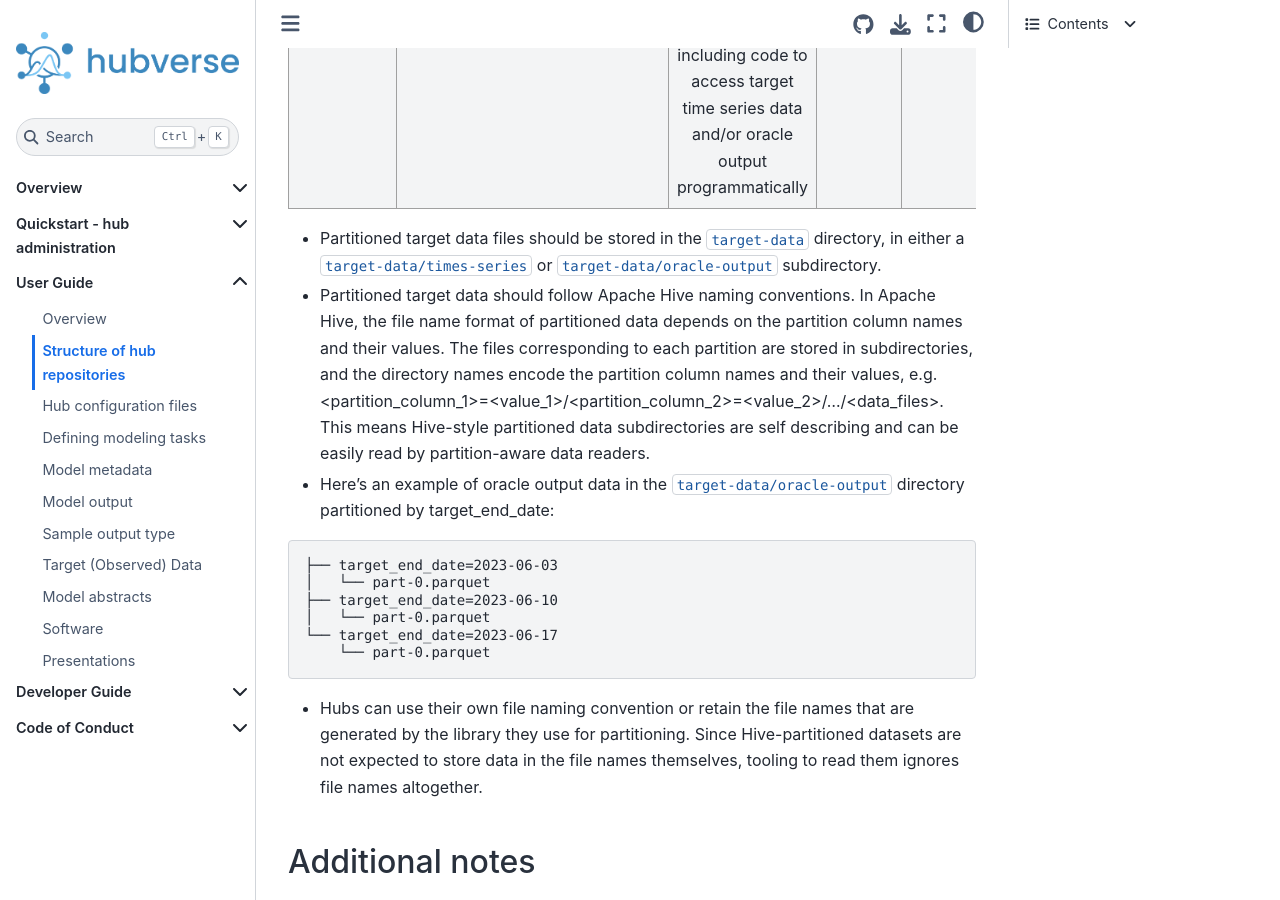
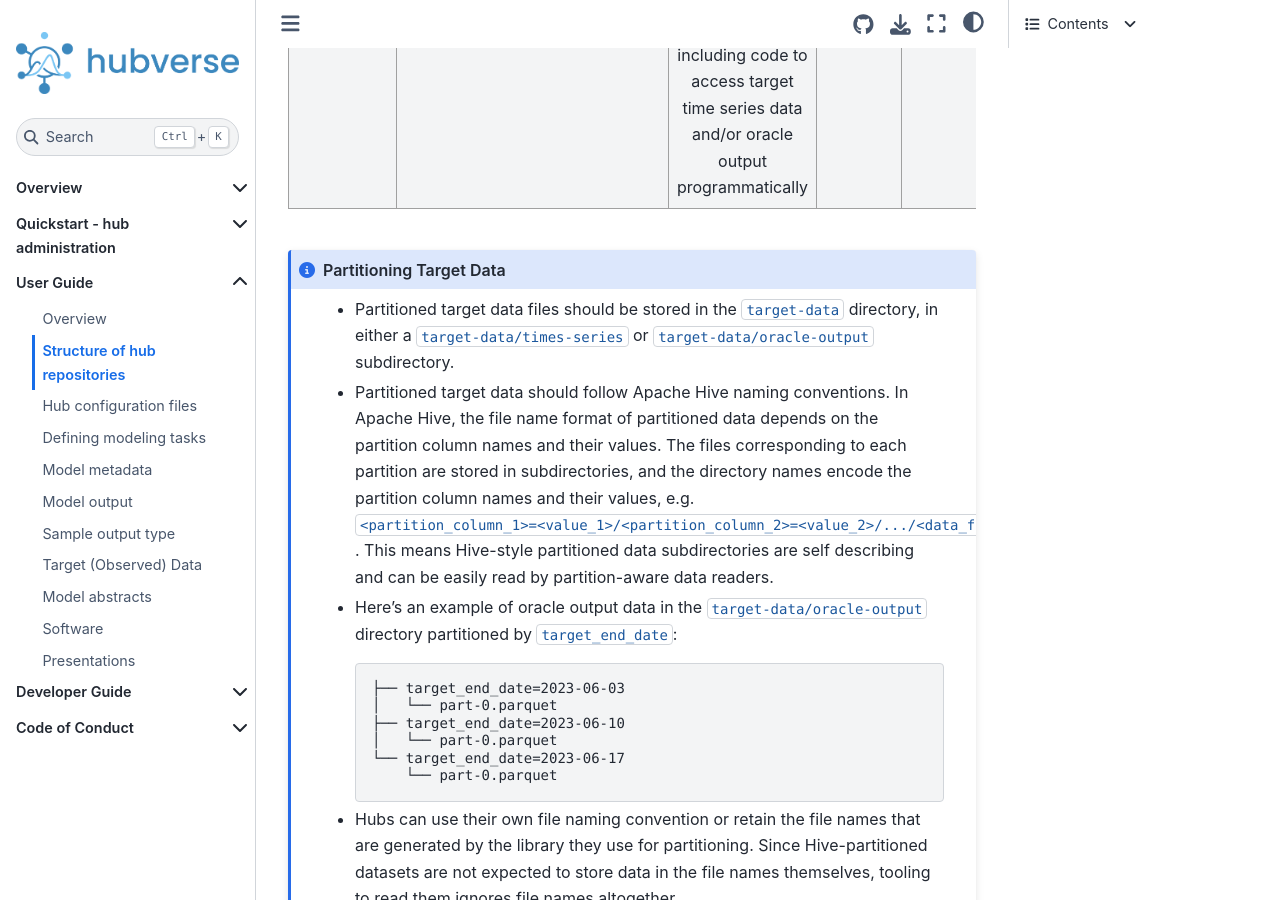
Before and after one commit to hubverse-org/hubDocs, a Sphinx documentation site: the page built from docs/source/user-guide/hub-structure.md, in a window 1280 px wide and 900 px high, scrolled down 5479 px. Built offline with Sphinx 7.4.7 and the Sphinx Book theme 1.1.4, drawn with Linux system fonts in a browser that asks for light colours; comment, search, counter and statistics services are not loaded.

Commit message:
Update docs/source/user-guide/hub-structure.md
Co-authored-by: Zhian N. Kamvar <zkamvar@gmail.com>

````diff
--- a/docs/source/user-guide/hub-structure.md
+++ b/docs/source/user-guide/hub-structure.md
@@ -69,21 +69,29 @@ The following components are not required for a hub but may be useful:
 | Auxiliary data directory | `auxiliary-data/` | Folder storing any additional data related to modeling efforts | X |  |
 | Source code directory | `src/` | Folder storing code that is present in the hub repository, including code to access target time series data and/or oracle output programmatically | X |  |
 ```
+
+:::{admonition} Partitioning Target Data
+:class: note
+
 * Partitioned target data files should be stored in the `target-data` directory, in either a `target-data/times-series` or `target-data/oracle-output` subdirectory.
-* Partitioned target data should follow Apache Hive naming conventions. In Apache Hive, the file name format of partitioned data depends on the partition column names and their values. The files corresponding to each partition are stored in subdirectories, and the directory names encode the partition column names and their values, e.g. <partition_column_1>=<value_1>/<partition_column_2>=<value_2>/.../<data_files>. This means Hive-style partitioned data subdirectories are self describing and can be easily read by partition-aware data readers.
+* Partitioned target data should follow Apache Hive naming conventions. In Apache Hive, the file name format of partitioned data depends on the partition column names and their values. The files corresponding to each partition are stored in subdirectories, and the directory names encode the partition column names and their values, e.g. `<partition_column_1>=<value_1>/<partition_column_2>=<value_2>/.../<data_files>`. This means Hive-style partitioned data subdirectories are self describing and can be easily read by partition-aware data readers.
 
-* Here's an example of oracle output data in the `target-data/oracle-output` directory partitioned by target_end_date:
+* Here's an example of oracle output data in the `target-data/oracle-output` directory partitioned by `target_end_date`:
 
-```{code block} json
-├── target_end_date=2023-06-03
-│   └── part-0.parquet
-├── target_end_date=2023-06-10
-│   └── part-0.parquet
-└── target_end_date=2023-06-17
-    └── part-0.parquet
-```
+    ```
+    ├── target_end_date=2023-06-03
+    │   └── part-0.parquet
+    ├── target_end_date=2023-06-10
+    │   └── part-0.parquet
+    └── target_end_date=2023-06-17
+        └── part-0.parquet
+    ```
 
 * Hubs can use their own file naming convention or retain the file names that are generated by the library they use for partitioning. Since Hive-partitioned datasets are not expected to store data in the file names themselves, tooling to read them ignores file names altogether.
+
+:::
+
+
 
 ## Additional notes
 
````
